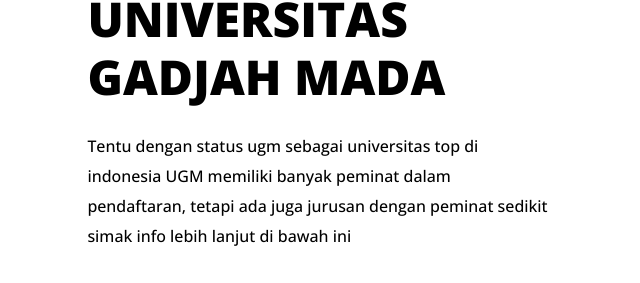
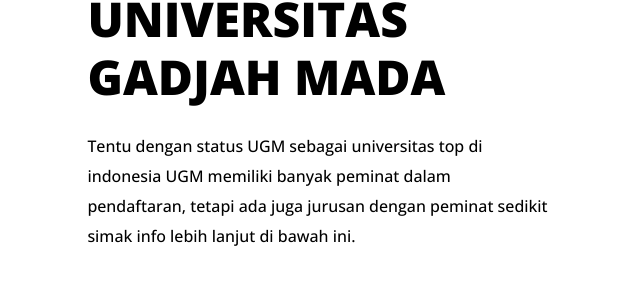
Before and after one commit to irsad-najib/exposmalsa, a plain HTML site: page index.html in a window 1280 px wide. Shown: the part 2320-2603 px from the top of the page, 15-655 px from the left. Drawn offline with nearby package versions, Linux system fonts and the light colour scheme.

Commit message:
index.html

```diff
--- a/index.html
+++ b/index.html
@@ -103,7 +103,7 @@
         <div class="sejarah-text">
             <h5>sejarah</h5>
             <h2>UNIVERSITAS GADJAH MADA</h2>
-            <p>Sebagai universitas tertua di indonesia universitas Gadjah Mada memiliki sejarah yang panjang. UGM merupakan gabungan dari beberapa sekolah tinggi. untuk ulasan lebih lanjut klik tombol di bawah ini.</p>
+            <p>Sebagai universitas tertua di Indonesia Universitas Gadjah Mada memiliki sejarah yang panjang. UGM merupakan gabungan dari beberapa sekolah tinggi. Untuk ulasan lebih lanjut klik tombol di bawah ini.</p>
             <a href="https://ugm.ac.id/id/tentang-ugm/1356-sejarah/" class="btn">read more</a>
         </div>
     </section>
@@ -154,9 +154,9 @@
         <div class="kuota-text">
             <h5>KUOTA DAN TINGKAT KETETATAN</h5>
             <h2>UNIVERSITAS GADJAH MADA</h2>
-            <p>Tentu dengan status ugm sebagai universitas top di indonesia
+            <p>Tentu dengan status UGM sebagai universitas top di indonesia
                 UGM memiliki banyak peminat dalam pendaftaran, tetapi ada juga jurusan dengan peminat sedikit
-                simak info lebih lanjut di bawah ini
+                simak info lebih lanjut di bawah ini.
             </p>
             <a href="https://um.ugm.ac.id/program-studi-dan-daya-tampung-sarjana-dan-sarjana-terapan/" class="btn">KUOTA</a>
             <a href="https://um.ugm.ac.id/selektivitas-sarjana-dan-sarjana-terapan/" class="btn">KETETATAN</a>
```
